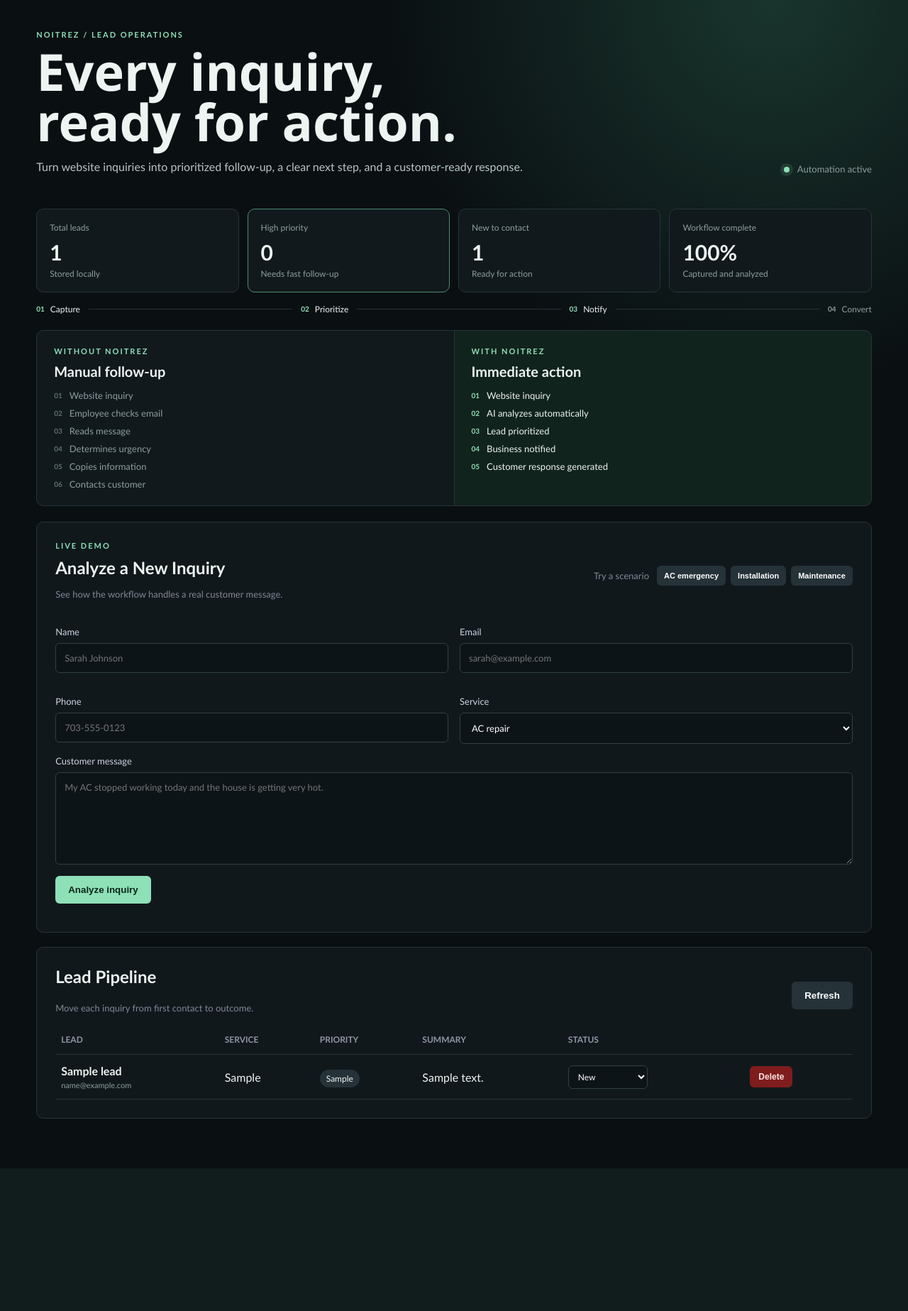
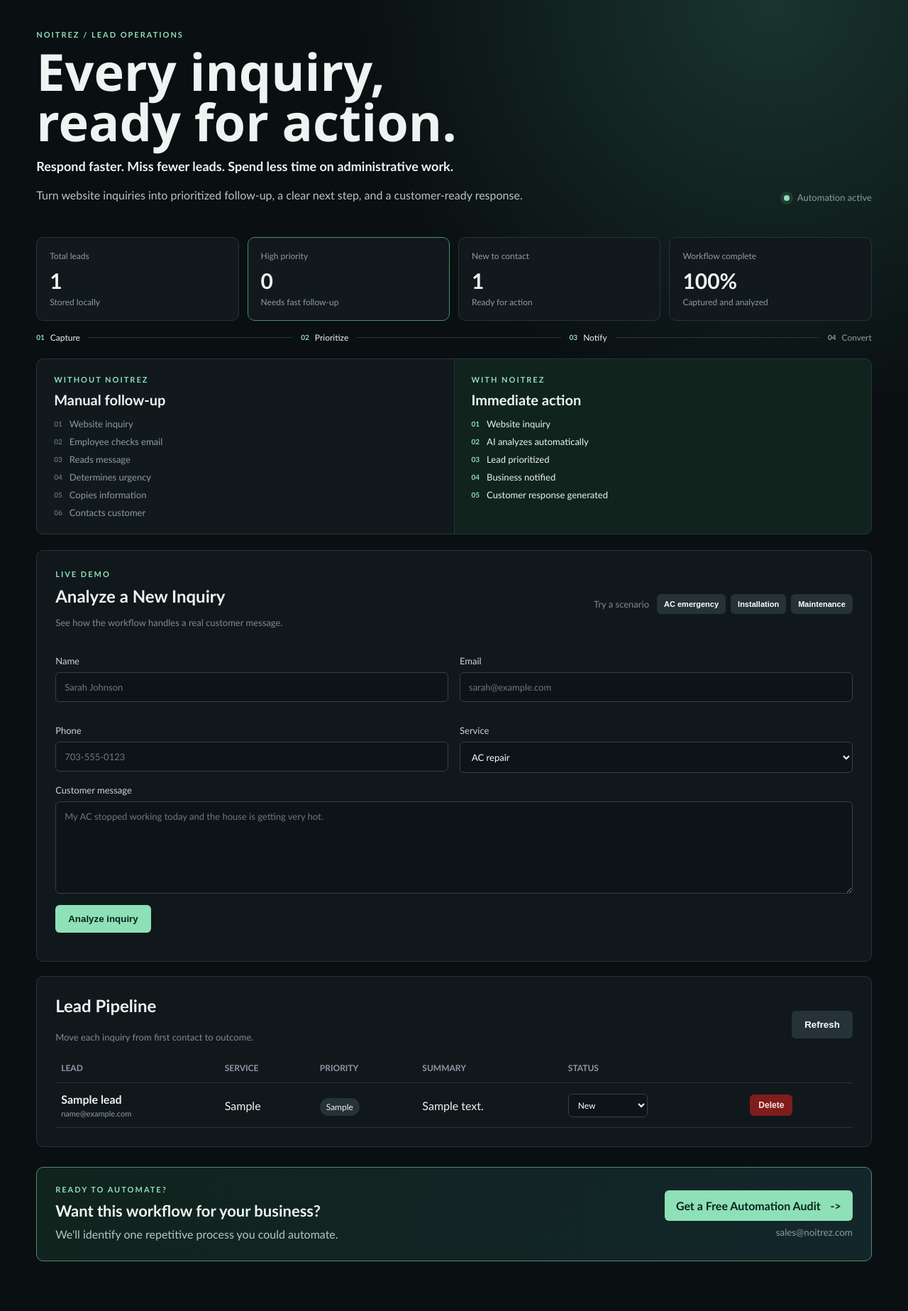
Before and after one commit to EliMoore500/noitrez-automation-demo, a Flask app: page / in a window 1280 px wide. Shown: the whole page at 71% size. Before the commit the page ends 1646 px from the top, so only its background shows below. Run offline with Flask 3, Linux system fonts and the light colour scheme; tables that the repository leaves empty hold one stand-in row (values such as "Sample post").

Commit message:
Add business outcome and audit CTA

```diff
--- a/static/style.css
+++ b/static/style.css
@@ -11,6 +11,7 @@ header { margin-bottom: 30px; }
 .hero { display: flex; justify-content: space-between; align-items: flex-end; gap: 24px; }
 .eyebrow, .section-kicker { font-size: 11px; letter-spacing: 2px; color: var(--accent); margin-bottom: 10px; font-weight: 700; }
 h1 { max-width: 700px; font-family: Agrandir, "Aptos Display", "Segoe UI", sans-serif; font-size: clamp(40px, 6vw, 72px); font-weight: 650; line-height: .98; letter-spacing: 0; margin: 0 0 16px; }
+.business-outcome { max-width: 620px; margin: 0 0 8px; color: var(--text); font-size: 18px; font-weight: 700; line-height: 1.35; }
 h2 { margin-top: 0; }
 h3 { margin-bottom: 8px; }
 p { color: #b7c5c2; line-height: 1.6; }
@@ -119,6 +120,14 @@ td small { color: var(--muted); font-size: 11px; margin-top: 4px; }
 th { color: #8e98a5; font-size: 12px; text-transform: uppercase; }
 .badge { background: #253238; border-radius: 999px; padding: 5px 9px; font-size: 12px; }
 .status-select { width: auto; min-width: 112px; margin: 0; padding: 7px 9px; font-size: 12px; }
+.audit-cta { display: flex; justify-content: space-between; align-items: center; gap: 24px; margin-top: 28px; padding: 24px 26px; border: 1px solid #4d8c70; border-radius: 10px; background: linear-gradient(110deg, #11231d, #13262a); }
+.audit-cta h2 { margin: 0 0 7px; font-size: 22px; }
+.audit-cta p { margin: 0; }
+.audit-action { text-align: right; white-space: nowrap; }
+.audit-action a { display: inline-block; padding: 12px 16px; border-radius: 6px; background: var(--accent); color: var(--accent-ink); font-weight: 700; text-decoration: none; }
+.audit-action a:hover { transform: translateY(-1px); }
+.audit-action a span { margin-left: 10px; }
+.audit-action small { display: block; margin-top: 8px; color: var(--muted); }
 @media (max-width: 700px) {
   .hero, .section-heading { display: block; }
   .live-indicator { padding: 0; margin-top: 20px; }
@@ -133,5 +142,7 @@ th { color: #8e98a5; font-size: 12px; text-transform: uppercase; }
   .workflow-line { min-width: 8px; }
   .workflow-step span { display: none; }
   .scenario-group { justify-content: flex-start; margin-top: 18px; }
+  .audit-cta { display: block; }
+  .audit-action { margin-top: 18px; text-align: left; }
   .container { margin: 25px auto; }
 }
--- a/templates/index.html
+++ b/templates/index.html
@@ -12,6 +12,7 @@
       <div>
         <div class="eyebrow">NOITREZ / LEAD OPERATIONS</div>
         <h1>Every inquiry, ready for action.</h1>
+        <p class="business-outcome">Respond faster. Miss fewer leads. Spend less time on administrative work.</p>
         <p>Turn website inquiries into prioritized follow-up, a clear next step, and a customer-ready response.</p>
       </div>
       <div class="live-indicator"><span></span> Automation active</div>
@@ -142,6 +143,18 @@
           <thead><tr><th>Lead</th><th>Service</th><th>Priority</th><th>Summary</th><th>Status</th><th></th></tr></thead>
           <tbody id="leads"></tbody>
         </table>
+      </div>
+    </section>
+
+    <section class="audit-cta">
+      <div>
+        <div class="section-kicker">READY TO AUTOMATE?</div>
+        <h2>Want this workflow for your business?</h2>
+        <p>We'll identify one repetitive process you could automate.</p>
+      </div>
+      <div class="audit-action">
+        <a href="mailto:sales@noitrez.com?subject=Free%20Automation%20Audit">Get a Free Automation Audit <span>-></span></a>
+        <small>sales@noitrez.com</small>
       </div>
     </section>
   </main>
```
